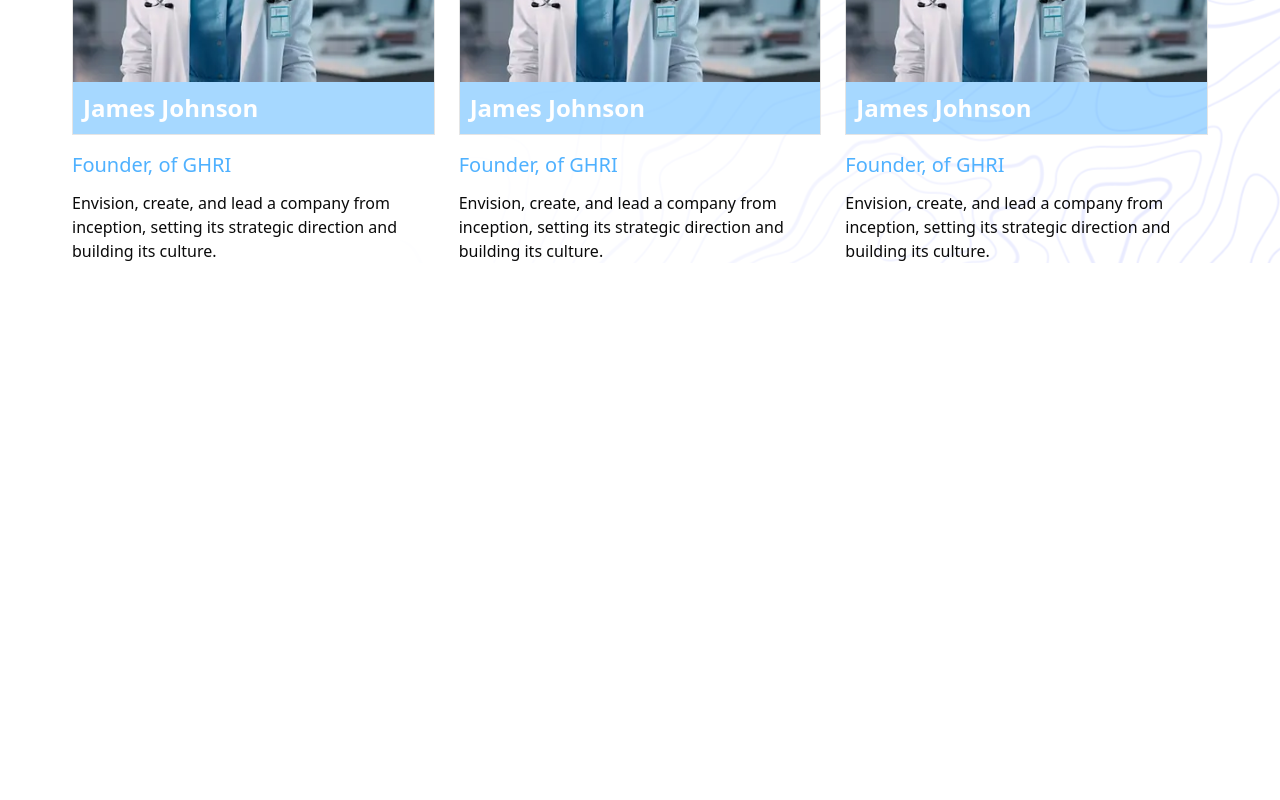
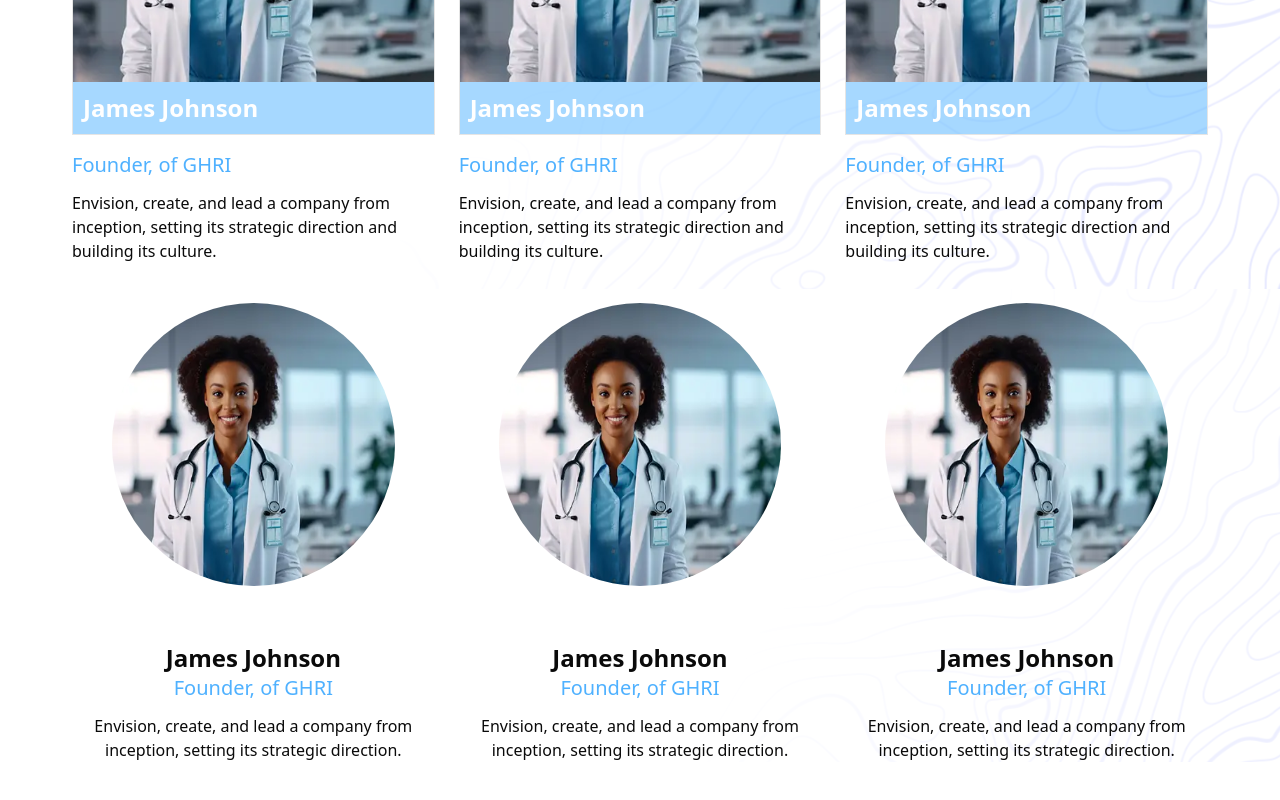
Before and after one commit to Shadrack04/ghri-website, a Next.js app: page /about in a window 1280 px wide. Shown: the part 2530-3330 px from the top of the page. Before the commit the page ends 2913 px from the top, so only its background shows below. Built offline with nearby package versions, Linux system fonts and the light colour scheme.

Commit message:
create the staff circle card

```diff
--- a/components/about/meet-team.tsx
+++ b/components/about/meet-team.tsx
@@ -1,5 +1,6 @@
 import React from "react";
 import StaffCard from "./staff-card";
+import StaffCircleCard from "./staff-circle-card";
 
 export default function MeetTeam() {
   return (
@@ -15,6 +16,11 @@ export default function MeetTeam() {
         <StaffCard />
         <StaffCard />
       </div>
+      <div className=" grid grid-cols-3 gap-6">
+        <StaffCircleCard />
+        <StaffCircleCard />
+        <StaffCircleCard />
+      </div>
     </div>
   );
 }
--- a/components/about/our-mission.tsx
+++ b/components/about/our-mission.tsx
@@ -2,8 +2,6 @@ import { icons } from "@/constants/icons";
 import { images } from "@/constants/image";
 import Image from "next/image";
 import React from "react";
-import MissionOption from "./mission-option";
-import { Fullscreen } from "lucide-react";
 
 export default function OurMission() {
   return (
--- /dev/null
+++ b/components/about/staff-circle-card.tsx
@@ -0,0 +1,27 @@
+import { images } from "@/constants/image";
+import Image from "next/image";
+import React from "react";
+
+export default function StaffCircleCard() {
+  return (
+    <div className=" flex flex-col gap-4">
+      <div className=" flex items-center justify-center p-10">
+        <Image
+          src={images.staffImage}
+          alt=""
+          className=" aspect-square rounded-full"
+        />
+      </div>
+      <div className=" flex flex-col gap-3 text-center">
+        <div>
+          <p className=" text-foreground text-2xl font-bold">James Johnson</p>
+          <h3 className=" text-xl text-primary">Founder, of GHRI</h3>
+        </div>
+        <p>
+          Envision, create, and lead a company from inception, setting its
+          strategic direction.
+        </p>
+      </div>
+    </div>
+  );
+}
```
